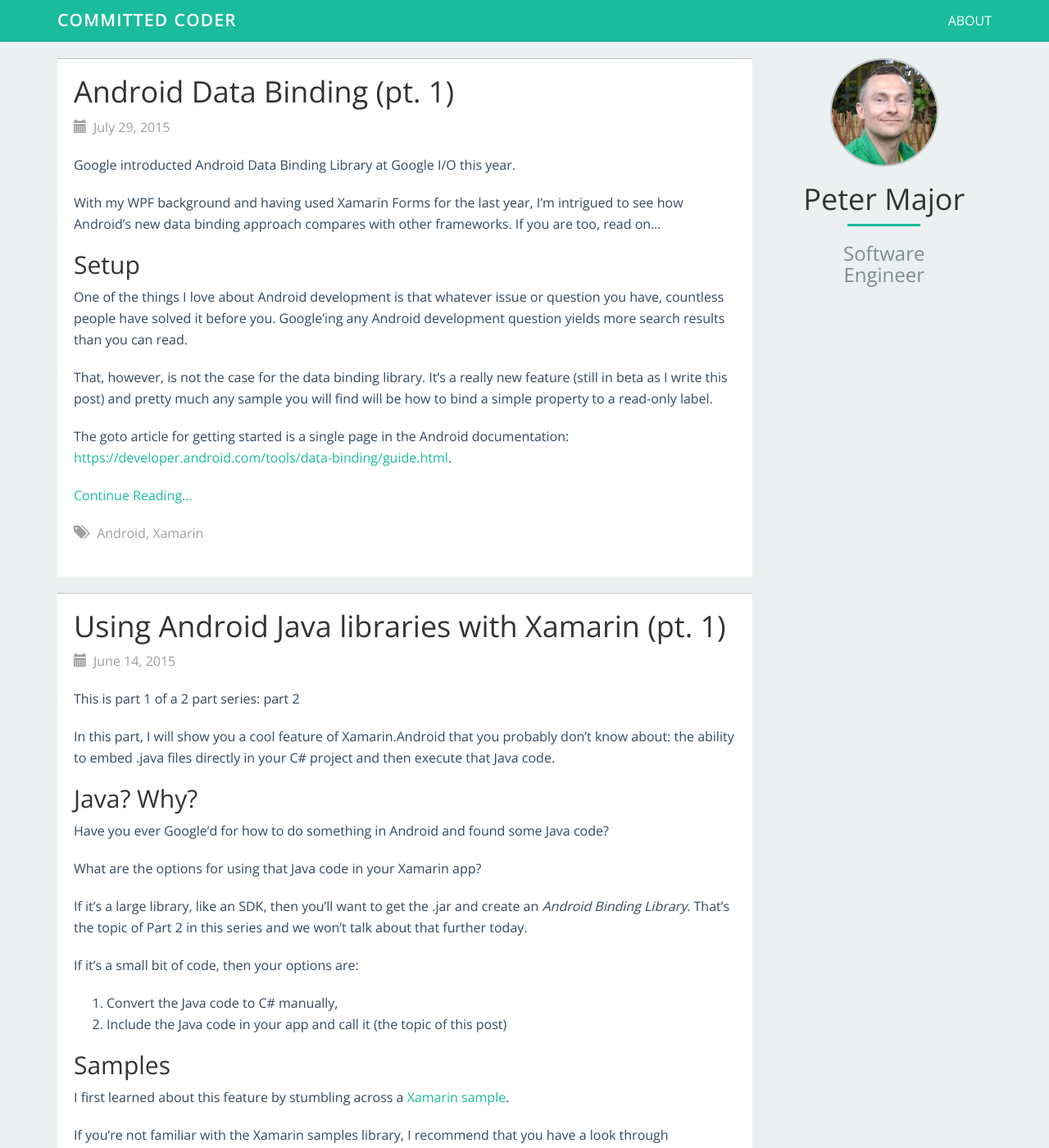
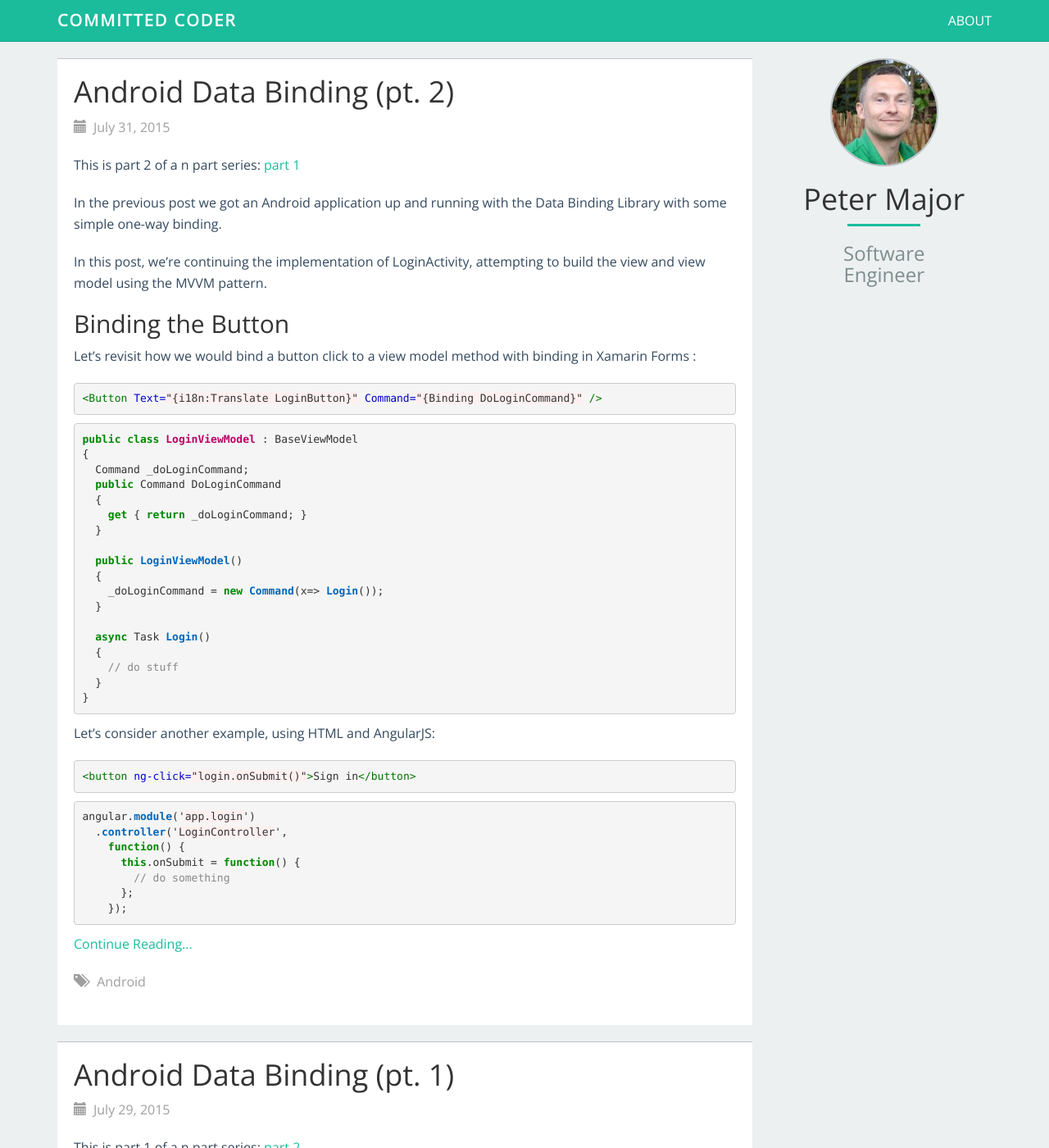
Before and after one commit to petermajor/petermajor.github.io, a Jekyll site: the page built from tag/android.html, in a window 1280 px wide and 1400 px high. Shown: the whole window at 82% size. Built offline with Jekyll 4.4.1, drawn with Linux system fonts in a browser that asks for light colours; nearby versions of some CDN libraries; some of the changed lines change nothing that is shown; some of the changed text lies outside the part shown.

Commit message:
Add binding part 2 post

```diff
--- a/_posts/2015-07-29-android-data-binding-part-1.md
+++ b/_posts/2015-07-29-android-data-binding-part-1.md
@@ -15,6 +15,8 @@ sitemap:
   changefreq: weekly
 ---
 
+This is part 1 of a n part series: [part 2]({% post_url 2015-07-31-android-data-binding-part-2 %})
+
 Google introducted Android Data Binding Library at Google I/O this year.
 
 With my WPF background and having used Xamarin Forms for the last year, I'm intrigued to see how Android's new data binding approach compares with other frameworks. If you are too, read on...
@@ -23,7 +25,7 @@ With my WPF background and having used Xamarin Forms for the last year, I'm intr
 
 One of the things I love about Android development is that whatever issue or question you have, countless people have solved it before you. Google'ing any Android development question yields more search results than you can read.
 
-That, however, is not the case for the data binding library. It's a really new feature (still in beta as I write this post) and pretty much any sample you will find will be how to bind a simple property to a read-only label.
+That, however, is not the case for the data binding library. It's a really new feature (still in RC as I write this post) and pretty much any sample you will find will be how to bind a simple property to a read-only label.
 
 The goto article for getting started is a single page in the Android documentation: [https://developer.android.com/tools/data-binding/guide.html](https://developer.android.com/tools/data-binding/guide.html).
 
@@ -33,35 +35,11 @@ On my first attempt to use the data binding library I missed this line in the _B
 
 > Also, make sure you are using a compatible version of Android Studio. Android Studio 1.3 adds the code-completion and layout-preview support for data binding.
 
-I tried for a few hours to get it working with Android Studio 1.2 with no success. I would rephrase this as __you must install Android Studio 1.3 beta__.
+I tried for an hour to get it working with Android Studio 1.2 with no success.
 
-Next up, install the build dependencies in your project _build.gradle_:
+I would rephrase this as __you must install Android Studio 1.3__.
 
-{% highlight json %}
- dependencies {
-     classpath "com.android.tools.build:gradle:1.3.0-beta1"
-     classpath "com.android.databinding:dataBinder:1.0-rc0"
- }
-{% endhighlight %}
-
-I followed these instructions to the letter and then tried to compile my app... and received a fairly generic error:
-
-> Error:(1, 0) Plugin is too old, please update to a more recent version, or set ANDROID_DAILY_OVERRIDE environment variable to "75c7c444827c6d56f408e64fd949249b8d73e8b0"
-
-Not particularly helpful, at least for a developer that's new to native development with Android Studio.
-
-I evetually figured out that that there is a newer version of the gradle build tools plugin. Unless you override your default Android Studio settings, it will not let you use an out-of-data beta plugin.
-
-You can find out the latest version of the build tools plugin by visiting this page: [https://bintray.com/android/android-tools/com.android.tools.build.gradle/view](https://bintray.com/android/android-tools/com.android.tools.build.gradle/view)
-
-At the time of writing this post, _beta 4_ is the latest version of the plugin, so updating the _build.gradle_ to use the dependency below fixed the build error:
-
-{% highlight json %}
- dependencies {
-     classpath "com.android.tools.build:gradle:1.3.0-beta4"
-     classpath "com.android.databinding:dataBinder:1.0-rc0"
- }
-{% endhighlight %}
+Since 1.3 is no longer in Canary, you should have updated from 1.2 to 1.3 already, right?
 
 ## Why use data binding?
 
@@ -264,7 +242,6 @@ In this post, we've:
 * covered what we're hoping to achieve with data binding by exploring MVVM and a simple example in another language
 * created a basic Android application with the Data Binding Library and got some very basic binding working
 
-In the next post, we'll:
+In the [next post]({% post_url 2015-07-31-android-data-binding-part-2 %}) post, we'll continue to implement the login activity using MVVM by binding the button click to the view model.
 
-* fully implement the login activity using the MVVM pattern and the Data Binding Libary
-* compare the Android implementation with the XAML / Xamarin Forms example.
+_The code samples for this post can be found in [github](https://github.com/petermajor/AndroidDataBinding/tree/Step1) in branch Step 1_
--- /dev/null
+++ b/_posts/2015-07-31-android-data-binding-part-2.md
@@ -0,0 +1,260 @@
+---
+layout: post
+title: Android Data Binding (pt. 2)
+date: 2015-07-31 18:34:00
+categories:
+- Android
+tags:
+- Android
+published: true
+author: peter_major
+comments: true
+sitemap:
+  priority: 0.6
+  changefreq: weekly
+---
+
+This is part 2 of a n part series: [part 1]({% post_url 2015-07-29-android-data-binding-part-1 %})
+
+In the previous post we got an Android application up and running with the Data Binding Library with some simple one-way binding.
+
+In this post, we're continuing the implementation of LoginActivity, attempting to build the view and view model using the MVVM pattern.
+
+## Binding the Button
+
+Let's revisit how we would bind a button click to a view model method with binding in Xamarin Forms :
+
+{% highlight xml %}
+<Button Text="{i18n:Translate LoginButton}" Command="{Binding DoLoginCommand}" />
+{% endhighlight %}
+
+{% highlight csharp %}
+public class LoginViewModel : BaseViewModel
+{
+  Command _doLoginCommand;
+  public Command DoLoginCommand
+  {
+    get { return _doLoginCommand; }
+  }
+
+  public LoginViewModel()
+  {
+    _doLoginCommand = new Command(x=> Login());
+  }
+
+  async Task Login()
+  {
+    // do stuff
+  }
+}
+{% endhighlight %}
+
+Let's consider another example, using HTML and AngularJS:
+
+{% highlight html %}
+<button ng-click="login.onSubmit()">Sign in</button>
+{% endhighlight %}
+
+{% highlight js %}
+angular.module('app.login')
+  .controller('LoginController',
+    function() {
+      this.onSubmit = function() {
+        // do something
+      };
+    });
+{% endhighlight %}
+
+<!--more-->
+
+### Step 2 - login OnClickListener
+
+In Android, button clicks are typically handled with an OnClickListener.
+
+My first attempt to bind the button click uses this pattern:
+
+{% highlight xml %}
+<Button android:text="@string/label_login"
+  android:setOnClickListener="@{viewModel.getLoginCommand}"/>
+{% endhighlight %}
+
+And the view model implementation:
+
+{% highlight java %}
+public class LoginViewModel extends BaseObservable {
+
+  private String username;
+  private String password;
+
+  private Button.OnClickListener loginCommand;
+
+  public LoginViewModel(){
+    loginCommand = new View.OnClickListener() {
+      @Override
+      public void onClick(View v) {
+        Log.d("db", String.format("username=%s;password=%s", username, password));
+      }
+    };
+  }
+
+  @Bindable
+  public String getUsername() { return this.username; }
+
+  @Bindable
+  public String getPassword() {
+    return this.password;
+  }
+
+  public Button.OnClickListener getLoginCommand() { return loginCommand; }
+
+  public void setUsername(String username) {
+    this.username = username;
+    notifyPropertyChanged(com.petermajor.databinding.BR.username);
+  }
+
+  public void setPassword(String password) {
+    this.password = password;
+    notifyPropertyChanged(com.petermajor.databinding.BR.password);
+  }
+}
+{% endhighlight %}
+
+The good news: it works! If you start the application and click the button, you will see the following entry in logcat:
+
+> D/db﹕ username=peter@petermajor.co.uk;password=Passw0rd
+
+The bad news: the code is not really in the spirit of MVVM. The view model references `Button.OnClickListener` - a view specific class that really shouldn't in the view model.
+
+The implementation of the `onClick` method has a `View` parameter... how would you write a unit test that passed in a `View` to the view parameter?
+
+### Step 3 - create a Command class to execute button clicks
+
+An easy way to clean this up is to create a [Command](https://en.wikipedia.org/wiki/Command_pattern) class.
+
+This could secretly expose the OnClickListener interface (among others potentially). However, the view model does not need to know about all this View-i-ness.
+
+{% highlight java %}
+package com.petermajor.databinding;
+
+import android.view.View;
+
+public abstract class Command implements View.OnClickListener {
+
+  @Override
+  public void onClick(View v) {
+    onExecute();
+  }
+
+  public abstract void onExecute();
+}
+{% endhighlight %}
+
+{% highlight java %}
+package com.petermajor.databinding;
+
+import android.databinding.BaseObservable;
+import android.databinding.Bindable;
+import android.util.Log;
+
+public class LoginViewModel extends BaseObservable {
+
+  private String username;
+  private String password;
+
+  private Command loginCommand;
+
+  public LoginViewModel(){
+    loginCommand = new Command() {
+      @Override
+      public void onExecute() {
+        Log.d("db", String.format("username=%s;password=%s", username, password));
+      }
+    };
+  }
+
+  @Bindable
+  public String getUsername() {
+    return this.username;
+  }
+
+  @Bindable
+  public String getPassword() {
+    return this.password;
+  }
+
+  public Command getLoginCommand() { return loginCommand; }
+
+  public void setUsername(String username) {
+    this.username = username;
+    notifyPropertyChanged(com.petermajor.databinding.BR.username);
+  }
+
+  public void setPassword(String password) {
+    this.password = password;
+    notifyPropertyChanged(com.petermajor.databinding.BR.password);
+  }
+}
+{% endhighlight %}
+
+That's better. The view model doesn't know how the caller will execute the command. The view model exposes the command and the details of how Command.onExecute() gets called is hidden away.
+
+
+### Binding directly to a method
+
+New to the Data Binding Library in RC1 (instead of RC0), the [Android Data Binding Guide](https://developer.android.com/tools/data-binding/guide.html) states that you can bind an `onClick` handler directly to a method on the view model, like so:
+
+{% highlight xml %}
+<Button android:text="@string/label_login"
+  android:onClick="@{viewModel.onLogin}"/>
+{% endhighlight %}
+
+And the view model implementation:
+
+{% highlight java %}
+public class LoginViewModel extends BaseObservable {
+
+    private String username;
+    private String password;
+
+    @Bindable
+    public String getUsername() {
+        return this.username;
+    }
+
+    @Bindable
+    public String getPassword() {
+        return this.password;
+    }
+
+    public void onLogin(View view) {
+        Log.d("db", String.format("username=%s;password=%s", username, password));
+    }
+
+    public void setUsername(String username) {
+        this.username = username;
+        notifyPropertyChanged(com.petermajor.databinding.BR.username);
+    }
+
+    public void setPassword(String password) {
+        this.password = password;
+        notifyPropertyChanged(com.petermajor.databinding.BR.password);
+    }
+}
+{% endhighlight %}
+
+However, when compiling I kept getting this error:
+
+Execution failed for task ':app:compileDebugJavaWithJavac'.
+java.lang.RuntimeException: failure, see logs for details.
+cannot generate view binders java.lang.NullPointerException at
+android.databinding.tool.expr.FieldAccessExpr.hasBindableAnnotations(FieldAccessExpr.java:107)
+
+While the simplicity of this approach is very appealing, it still suffers from the problem that the method gets passed an instance of `View`, so I have mixed feelings about whether to use this approach or not (if it compiled for me, which it currently does not).
+
+## Next steps
+
+In this post, we've bound the button click event to a command on the view model. But there's a problem with the view model as it's implemented up to Step 3...
+
+Try running the application, can you find the issue? All will be revealed in the next post...
+
+_The code samples for this post can be found in [github](https://github.com/petermajor/AndroidDataBinding/tree/Step2) in branches Step 2 and Step 3_
```
